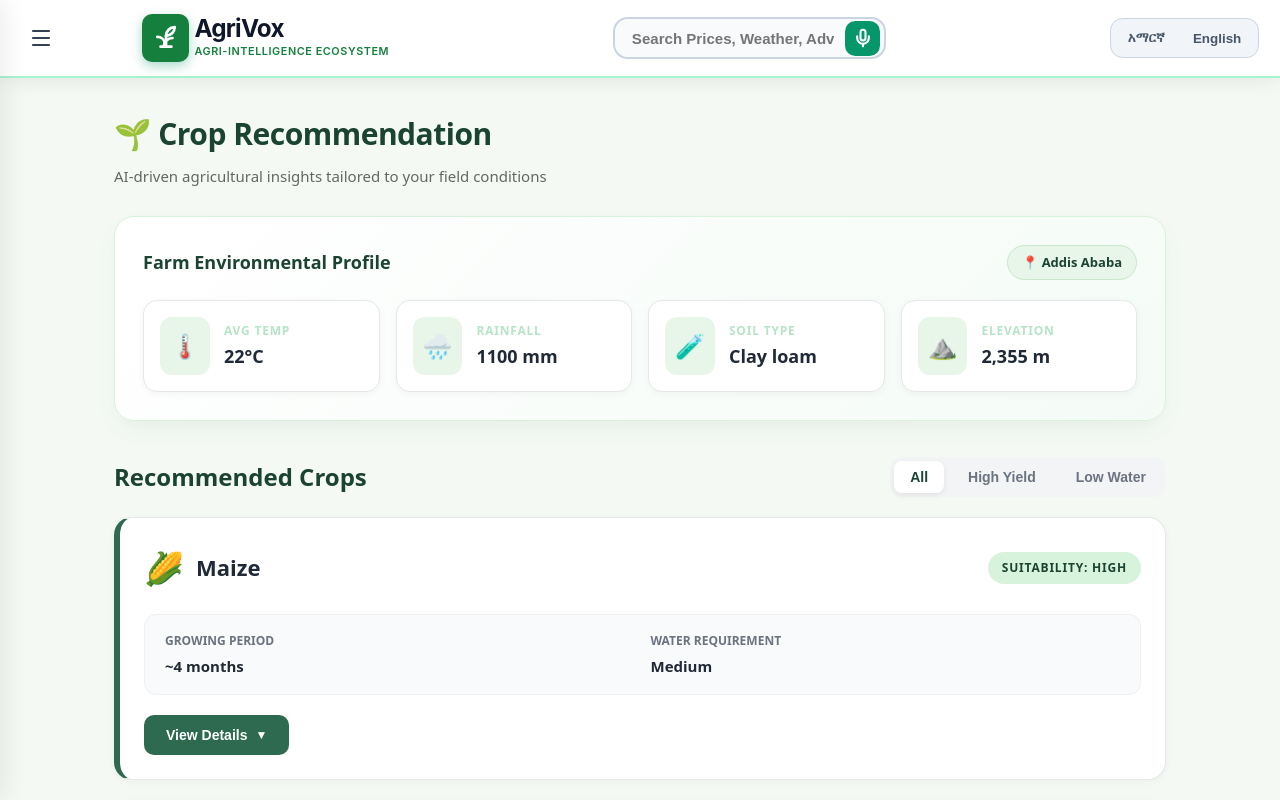
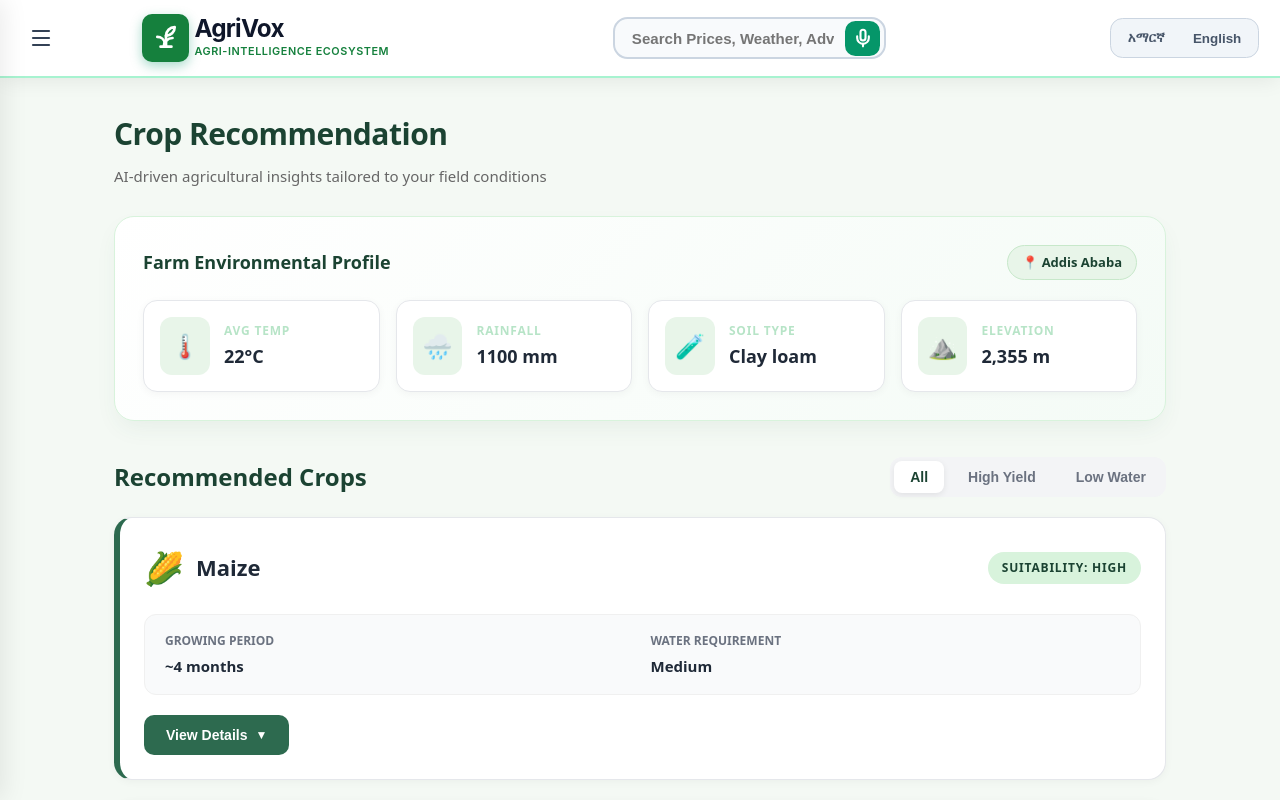
Before and after one commit to kidus-yo/Agriculture-Market-Assistant, a React (Vite) app in the folder frontend/: page /Recommendations in a window 1280 px wide. Shown: the top 800 px of the page. Built offline with nearby package versions, Linux system fonts and the light colour scheme.

Commit message:
recommendations updated

```diff
--- a/frontend/src/assets/Recommendations/Recommendations.jsx
+++ b/frontend/src/assets/Recommendations/Recommendations.jsx
@@ -49,7 +49,7 @@ export default function Recommendations() {
   return (
     <div className="recommendations-container">
       <div className="header-section">
-        <h1 className="main-title">🌱 Crop Recommendation</h1>
+        <h1 className="main-title">Crop Recommendation</h1>
         <p className="sub-title">AI-driven agricultural insights tailored to your field conditions</p>
       </div>
 
```
